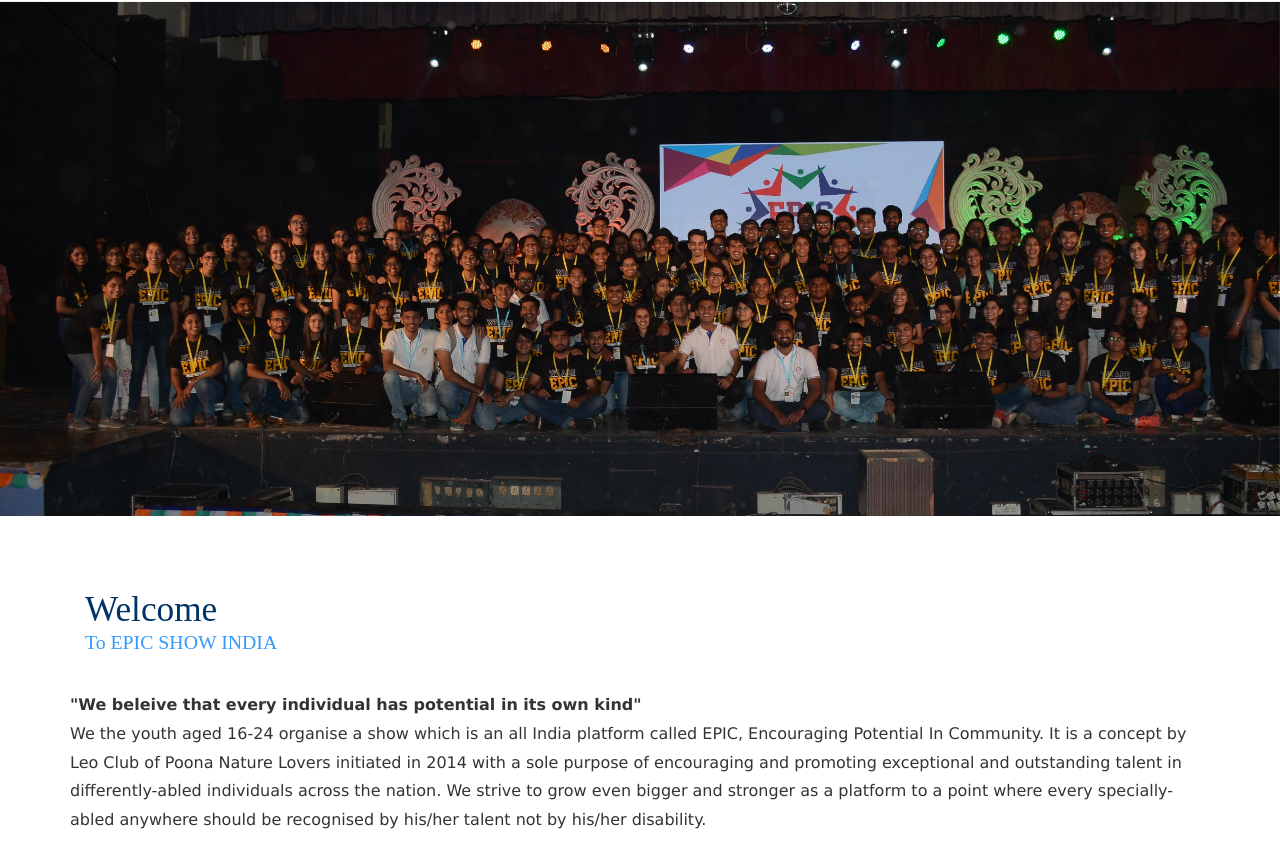
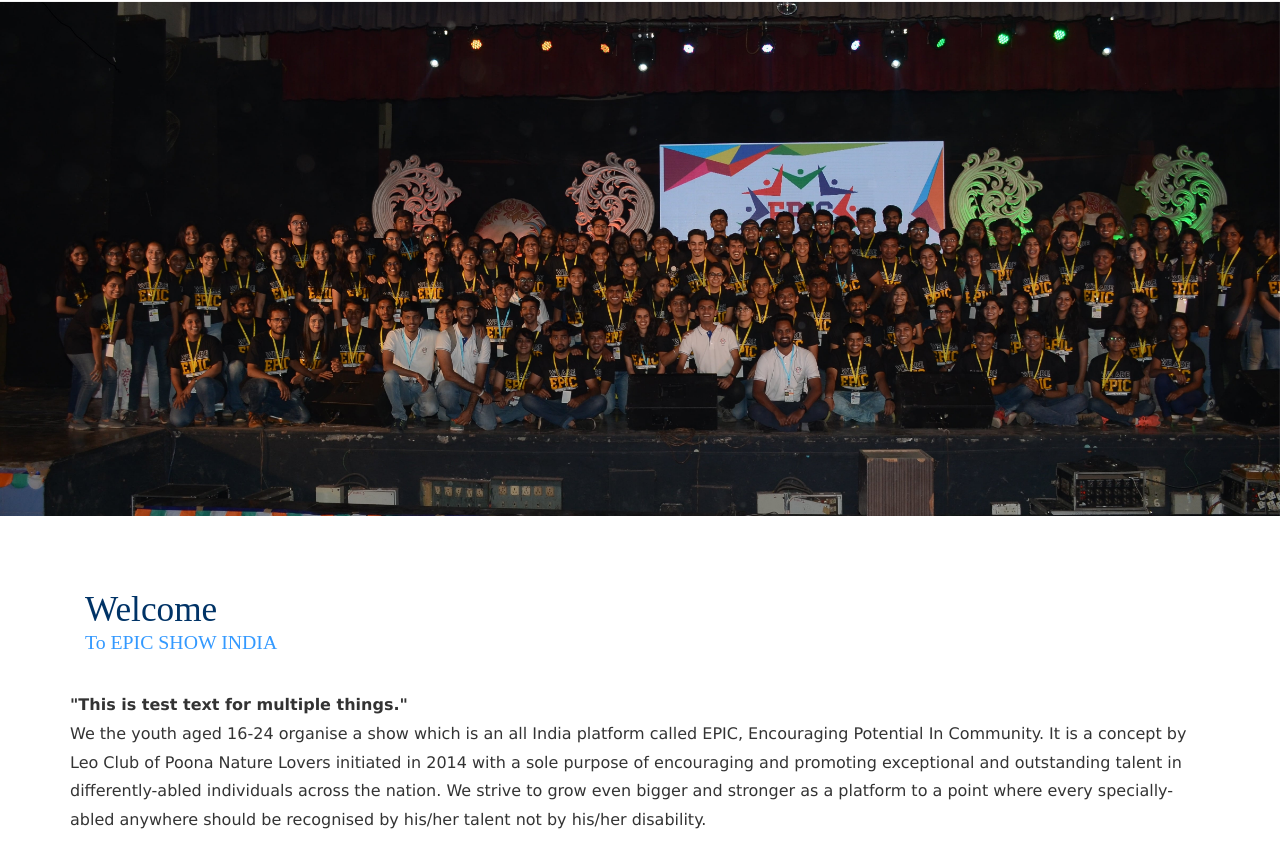
Before and after one commit to vrushalichavan232/epic6, a plain HTML site: page index.html in a window 1280 px wide. Shown: the part 141-1008 px from the top of the page. Drawn offline with nearby package versions, Linux system fonts and the light colour scheme.

Commit message:
Update index.html

```diff
--- a/index.html
+++ b/index.html
@@ -146,7 +146,7 @@ $('body').removeClass('loading');
                 <div class="col-md-16" >
                     <br>
                         <div class="welcome-left">
-                    <p><b>"We beleive that every individual has potential in its own kind"</b>
+                    <p><b>"This is test text for multiple things."</b>
                         <br/>
                         We the youth aged 16-24 organise a show which is an all India platform called EPIC, Encouraging Potential In Community. It is a concept by Leo Club of Poona Nature Lovers initiated in 2014 with a sole purpose of encouraging and promoting exceptional and outstanding talent in differently-abled individuals across the nation. We strive to grow even bigger and stronger as a platform to a point where every specially-abled anywhere should be recognised by his/her talent not by his/her disability.
                     </p>
```
